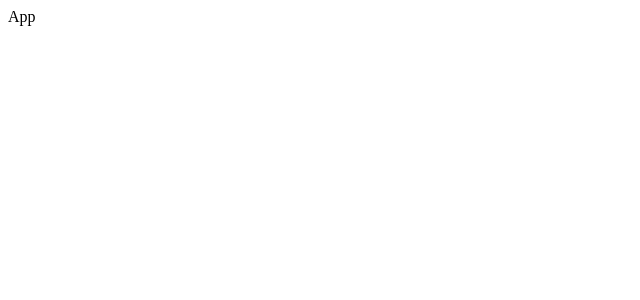
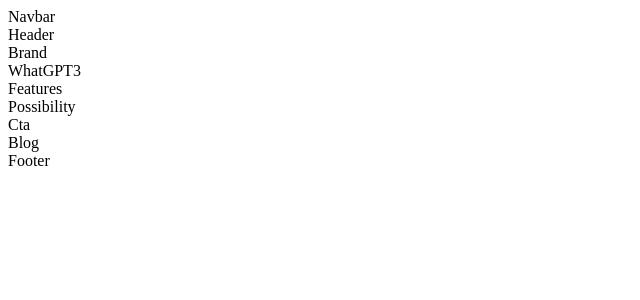
Before and after one commit to Isrealsix/gpt3, a React (Create React App) app: page / in a window 1280 px wide. Shown: the top 300 px of the page, without its empty margins (0-640 px from the left). Built offline with nearby package versions, Linux system fonts and the light colour scheme.

Commit message:
displayed all components

```diff
--- a/src/App.tsx
+++ b/src/App.tsx
@@ -1,7 +1,29 @@
+import {
+  Header,
+  Blog,
+  Features,
+  Possibility,
+  WhatGPT3,
+  Footer,
+} from "./containers";
+import { Brand, Cta, Navbar } from "./components";
+
 const App = () => {
   return (
-    <div>App</div>
-  )
-}
+    <div className="App">
+      <div className="App__gradient-bg">
+        <Navbar />
+        <Header />
+      </div>
+      <Brand />
+      <WhatGPT3 />
+      <Features />
+      <Possibility />
+      <Cta />
+      <Blog />
+      <Footer />
+    </div>
+  );
+};
 
 export default App;
```
Also changed, not shown: src/containers/index.ts (line endings or trailing spaces).
